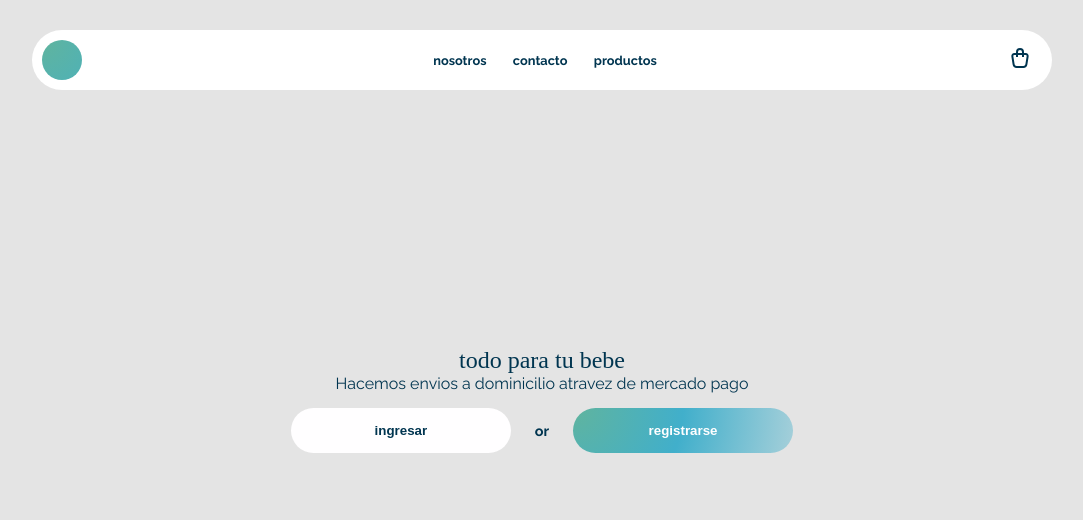
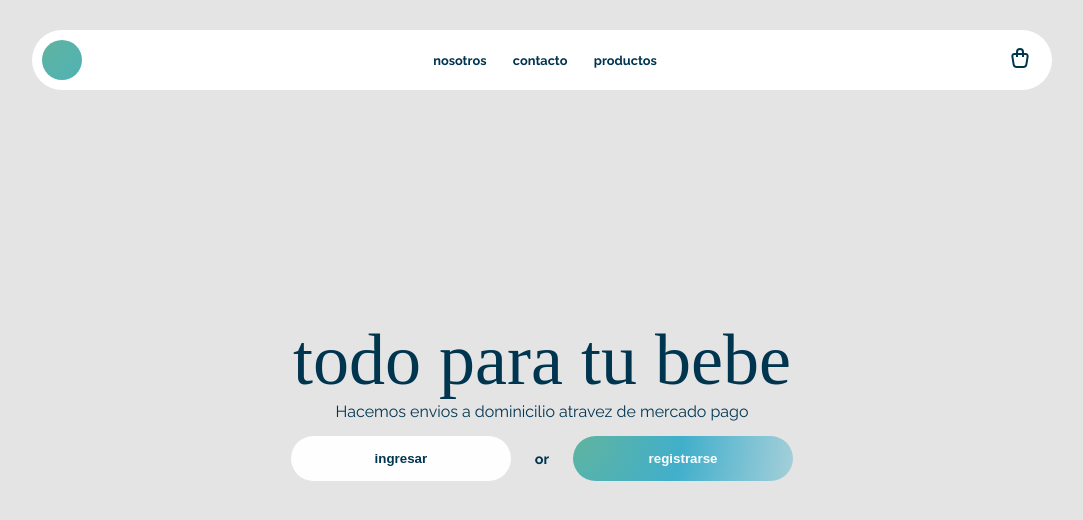
Before and after one commit to JONAAVILA/tienda-online, a React (Create React App) app: page / in a window 1280 px wide. Shown: the top 520 px of the page, without its empty margins (98-1181 px from the left). Built offline with nearby package versions, Linux system fonts and the light colour scheme; a web font is replaced by a local one.

Commit message:
adapter checkEmail aplieted

```diff
--- a/package.json
+++ b/package.json
@@ -6,6 +6,7 @@
     "@testing-library/jest-dom": "^5.17.0",
     "@testing-library/react": "^13.4.0",
     "@testing-library/user-event": "^13.5.0",
+    "axios": "^1.7.7",
     "formik": "^2.4.6",
     "react": "^18.3.1",
     "react-dom": "^18.3.1",
--- a/src/views/landing/landing.css
+++ b/src/views/landing/landing.css
@@ -4,6 +4,9 @@
     justify-content: center;
     align-items: center;
     height: 100vh;
+    h1{
+        font-size: 4.5rem;
+    }
 }
 .landing_buttons{
     display: flex;
--- a/src/views/validateEmail/ValidateEmail.jsx
+++ b/src/views/validateEmail/ValidateEmail.jsx
@@ -1,11 +1,20 @@
 import { useFormik } from "formik"
 import './validateEmail.css'
 import ButtonCircle from  '../../components/buttons/ButtonCircle'
+import checkEmail from "../../adapters/checkEmail"
+import { useNavigate } from "react-router-dom"
 
 const ValidateEmail = ()=>{
+    const navigate = useNavigate()
+
     const formik = useFormik({
         initialValues:{
             email:''
+        },
+        onSubmit: async (values)=>{
+            const check = await checkEmail(values)
+            console.log(check)
+            if(check === false) navigate('/')
         }
     })
 
@@ -23,7 +32,7 @@ const ValidateEmail = ()=>{
                         name="email"
                         onChange={formik.handleChange}
                     />
-                    <ButtonCircle/>
+                    <ButtonCircle type='submit' />
                 </form>
             </div>
         </section>
```
Also changed, not shown: 1 other file (tests, documents, lock files or other folders).
